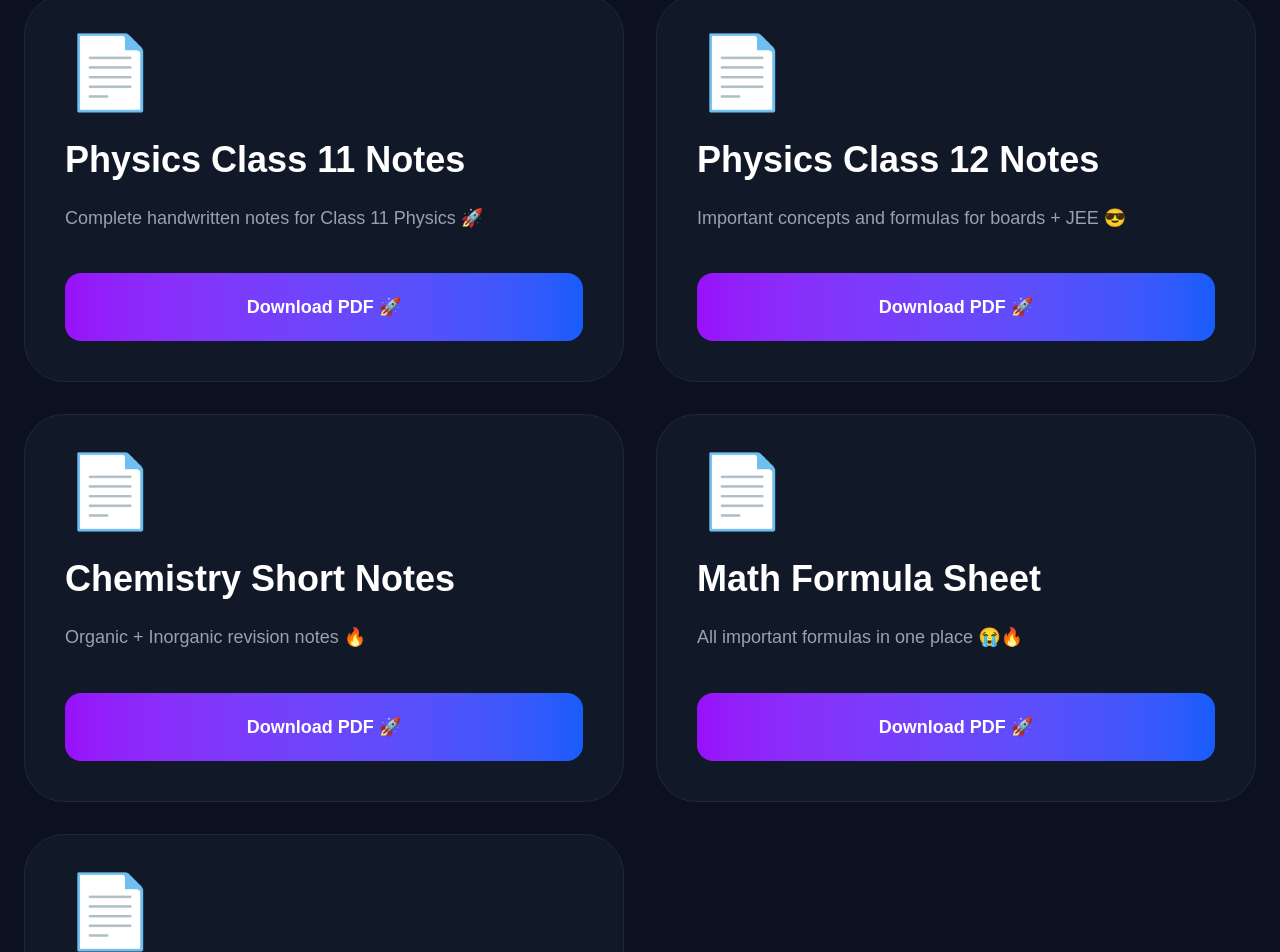
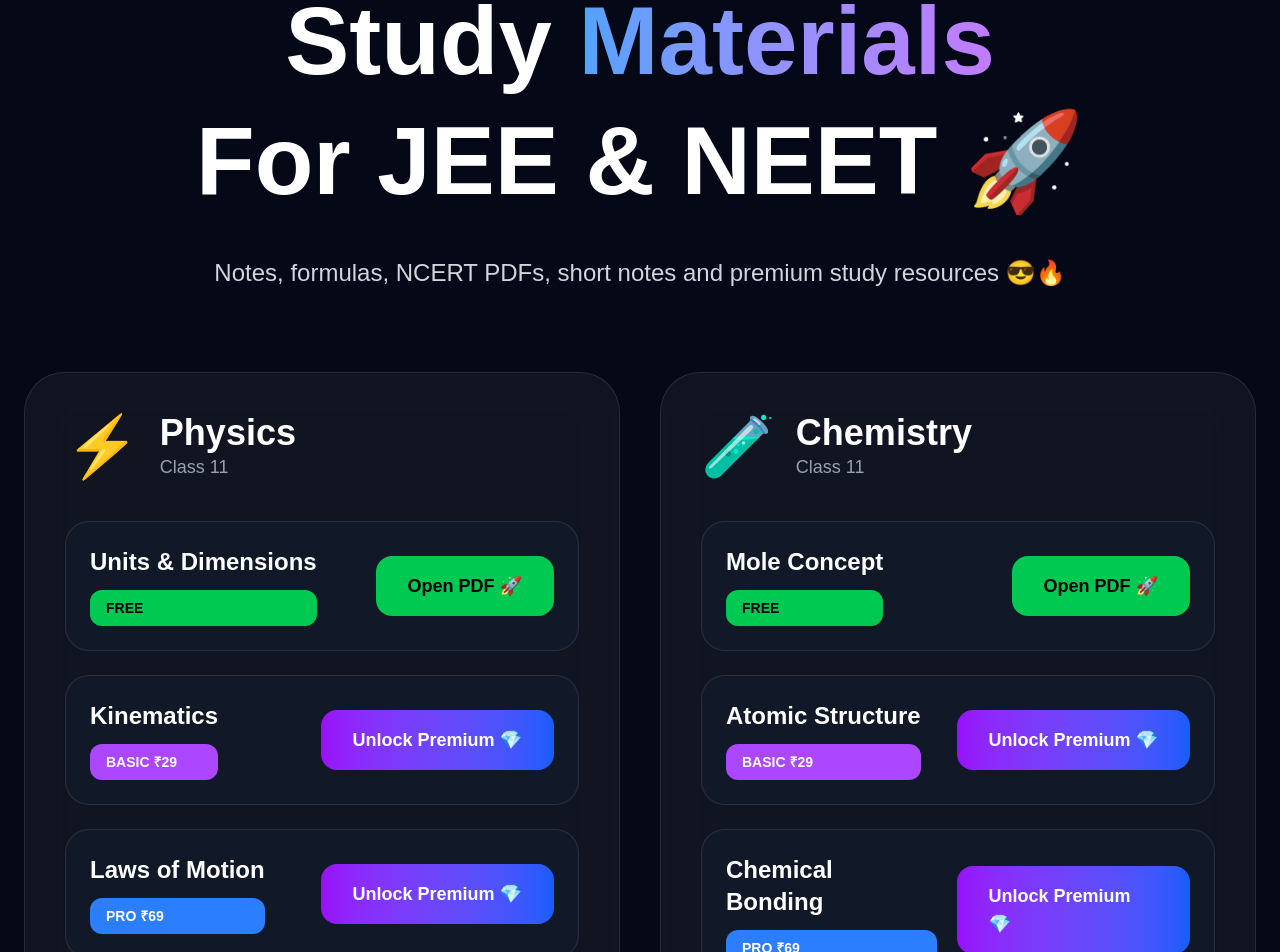
Before and after one commit to himanshu8785/exam-cracker, a Next.js app: page /study-material in a window 1280 px wide. Shown: the part 197-1149 px from the top of the page. Built offline with nearby package versions, Linux system fonts and the light colour scheme.

Commit message:
professional study material page

```diff
--- a/app/study-material/page.tsx
+++ b/app/study-material/page.tsx
@@ -2,113 +2,331 @@
 
 import Link from "next/link";
 
-import ProtectedRoute from "../ProtectedRoute";
-
-export default function StudyMaterialPage() {
+export default function StudyMaterialPage(){
 
   const materials = [
 
     {
-      title:"Physics Class 11 Notes",
-      description:
-      "Complete handwritten notes for Class 11 Physics 🚀",
-      file:"/pdfs/physics11.pdf"
+
+      class:"Class 11",
+
+      subject:"Physics",
+
+      icon:"⚡",
+
+      chapters:[
+
+        {
+          title:"Units & Dimensions",
+          pdf:"#",
+          plan:"FREE"
         },
 
         {
-      title:"Physics Class 12 Notes",
-      description:
-      "Important concepts and formulas for boards + JEE 😎",
-      file:"/pdfs/physics12.pdf"
+          title:"Kinematics",
+          pdf:"#",
+          plan:"BASIC"
         },
 
         {
-      title:"Chemistry Short Notes",
-      description:
-      "Organic + Inorganic revision notes 🔥",
-      file:"/pdfs/chemistry.pdf"
+          title:"Laws of Motion",
+          pdf:"#",
+          plan:"PRO"
+        }
+
+      ]
+
     },
 
     {
-      title:"Math Formula Sheet",
-      description:
-      "All important formulas in one place 😭🔥",
-      file:"/pdfs/maths.pdf"
+
+      class:"Class 11",
+
+      subject:"Chemistry",
+
+      icon:"🧪",
+
+      chapters:[
+
+        {
+          title:"Mole Concept",
+          pdf:"#",
+          plan:"FREE"
         },
 
         {
-      title:"Biology NCERT Notes",
-      description:
-      "Best notes for NEET preparation 😎",
-      file:"/pdfs/biology.pdf"
+          title:"Atomic Structure",
+          pdf:"#",
+          plan:"BASIC"
+        },
+
+        {
+          title:"Chemical Bonding",
+          pdf:"#",
+          plan:"PRO"
+        }
+
+      ]
+
+    },
+
+    {
+
+      class:"Class 11",
+
+      subject:"Maths",
+
+      icon:"📘",
+
+      chapters:[
+
+        {
+          title:"Functions",
+
+          pdf:"#",
+
+          plan:"FREE"
+        },
+
+        {
+          title:"Quadratic Equations",
+
+          pdf:"#",
+
+          plan:"BASIC"
+        },
+
+        {
+          title:"Trigonometry",
+
+          pdf:"#",
+
+          plan:"PRO"
+        }
+
+      ]
+
+    },
+
+    {
+
+      class:"Class 12",
+
+      subject:"Biology",
+
+      icon:"🧬",
+
+      chapters:[
+
+        {
+          title:"Genetics",
+
+          pdf:"#",
+
+          plan:"FREE"
+        },
+
+        {
+          title:"Evolution",
+
+          pdf:"#",
+
+          plan:"BASIC"
+        },
+
+        {
+          title:"Biotechnology",
+
+          pdf:"#",
+
+          plan:"PRO"
+        }
+
+      ]
+
     }
 
   ];
 
-  return (
+  function getBadge(plan:string){
 
-    <ProtectedRoute>
+    if(plan === "FREE"){
 
-      <main className="min-h-screen bg-[#0b1120] text-white p-6">
+      return(
 
-        <div className="max-w-7xl mx-auto">
+        <div className="bg-green-500 text-black px-4 py-2 rounded-xl text-sm font-bold">
 
-          <h1 className="text-6xl font-black text-center mb-4">
+          FREE
 
-            📚 <span className="text-purple-500">
-              Study Material
+        </div>
+
+      );
+
+    }
+
+    if(plan === "BASIC"){
+
+      return(
+
+        <div className="bg-purple-500 px-4 py-2 rounded-xl text-sm font-bold">
+
+          BASIC ₹29
+
+        </div>
+
+      );
+
+    }
+
+    return(
+
+      <div className="bg-blue-500 px-4 py-2 rounded-xl text-sm font-bold">
+
+        PRO ₹69
+
+      </div>
+
+    );
+
+  }
+
+  return(
+
+    <main className="min-h-screen bg-[#050816] text-white">
+
+      {/* HERO */}
+
+      <section className="max-w-7xl mx-auto px-6 pt-24 pb-20 text-center">
+
+        <div className="inline-block px-6 py-3 rounded-full bg-blue-500/20 border border-blue-500/30 mb-8">
+
+          📚 Premium Study Material
+
+        </div>
+
+        <h1 className="text-7xl md:text-8xl font-black mb-8 leading-tight">
+
+          Study
+          {" "}
+
+          <span className="bg-gradient-to-r from-blue-400 to-purple-400 text-transparent bg-clip-text">
+
+            Materials
+
           </span>
+
+          <br />
+
+          For JEE & NEET 🚀
 
         </h1>
 
-          <p className="text-center text-gray-400 text-xl mb-16">
+        <p className="text-2xl text-gray-300 max-w-4xl mx-auto leading-relaxed">
 
-            Premium notes, NCERT PDFs and formula sheets 🚀
+          Notes, formulas,
+          NCERT PDFs,
+          short notes and premium study resources 😎🔥
 
         </p>
 
-          <div className="grid grid-cols-1 md:grid-cols-2 gap-8">
+      </section>
+
+      {/* MATERIALS */}
+
+      <section className="max-w-7xl mx-auto px-6 pb-24">
+
+        <div className="grid grid-cols-1 md:grid-cols-2 gap-10">
 
           {materials.map((item,index)=>(
 
             <div
               key={index}
-                className="bg-[#111827] border border-gray-800 rounded-[40px] p-10 flex flex-col justify-between"
+              className="bg-white/5 border border-white/10 backdrop-blur-xl rounded-[40px] p-10"
             >
+
+              {/* HEADER */}
+
+              <div className="flex items-center gap-5 mb-10">
+
+                <div className="text-6xl">
+
+                  {item.icon}
+
+                </div>
 
                 <div>
 
-                  <div className="text-7xl mb-8">
+                  <h2 className="text-4xl font-black">
 
-                    📄
-
-                  </div>
-
-                  <h2 className="text-4xl font-black mb-6">
-
-                    {item.title}
+                    {item.subject}
 
                   </h2>
 
-                  <p className="text-gray-400 text-lg leading-relaxed">
+                  <p className="text-gray-400 text-lg">
 
-                    {item.description}
+                    {item.class}
 
                   </p>
 
                 </div>
 
-                <div className="mt-10">
+              </div>
+
+              {/* CHAPTERS */}
+
+              <div className="space-y-6">
+
+                {item.chapters.map((chapter,i)=>(
+
+                  <div
+                    key={i}
+                    className="bg-[#111827] border border-white/10 rounded-3xl p-6 flex flex-col md:flex-row justify-between items-start md:items-center gap-5"
+                  >
+
+                    <div>
+
+                      <h3 className="text-2xl font-bold mb-3">
+
+                        {chapter.title}
+
+                      </h3>
+
+                      {getBadge(chapter.plan)}
+
+                    </div>
+
+                    {
+
+                      chapter.plan === "FREE"
+
+                      ?
+
+                      <a
+                        href={chapter.pdf}
+                        target="_blank"
+                        className="px-8 py-4 rounded-2xl bg-green-500 text-black text-lg font-bold"
+                      >
+
+                        Open PDF 🚀
+
+                      </a>
+
+                      :
 
                       <Link
-                    href={item.file}
-                    target="_blank"
-                    className="block w-full text-center py-5 rounded-2xl bg-gradient-to-r from-purple-600 to-blue-600 text-lg font-semibold"
+                        href="/pricing"
+                        className="px-8 py-4 rounded-2xl bg-gradient-to-r from-purple-600 to-blue-600 text-lg font-bold"
                       >
 
-                    Download PDF 🚀
+                        Unlock Premium 💎
 
                       </Link>
+
+                    }
+
+                  </div>
+
+                ))}
 
               </div>
 
@@ -118,11 +336,9 @@
 
         </div>
 
-        </div>
+      </section>
 
     </main>
-
-    </ProtectedRoute>
 
   );
 
```
Lines whose indentation alone changed are shown as unchanged.
